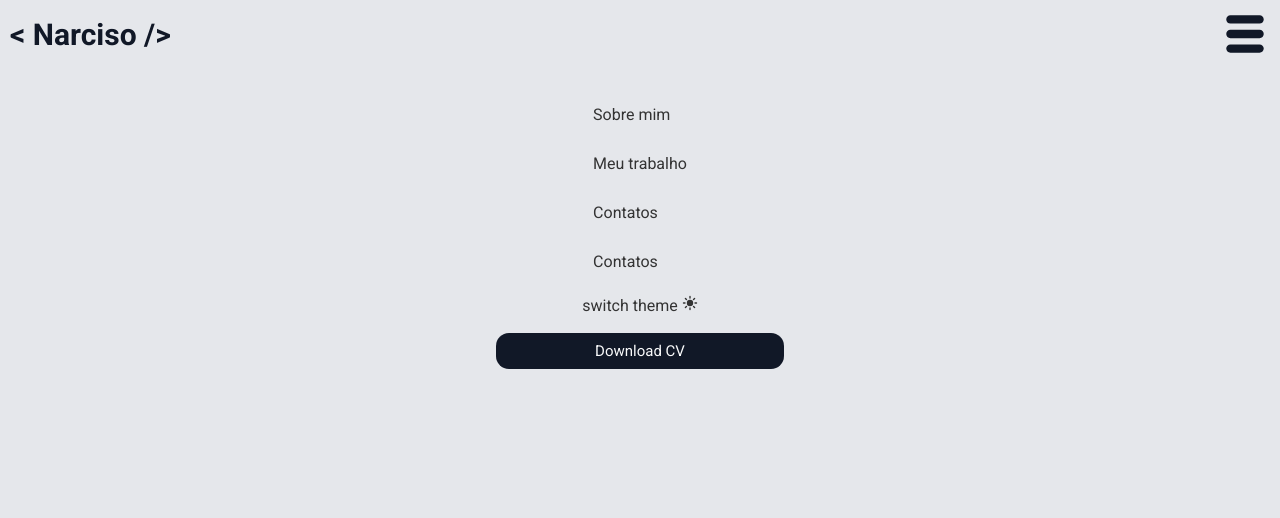
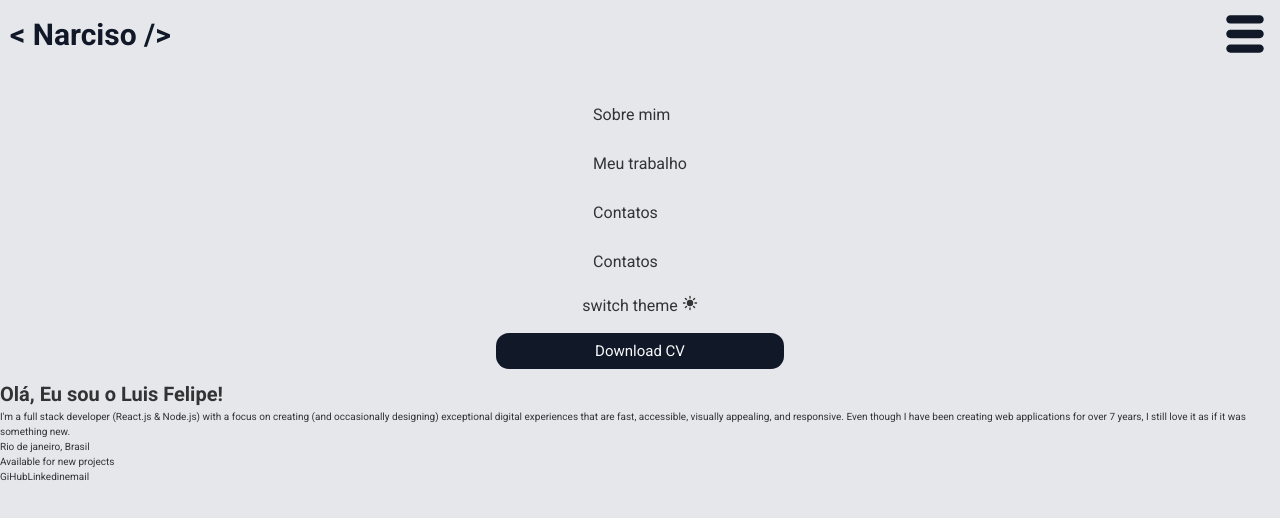
Before and after one commit to Narciso39/portfolio, a React (Vite) app in the folder frontend/: page / in a window 1280 px wide. Shown: the top 518 px of the page. Built offline with nearby package versions, Linux system fonts and the light colour scheme.

Commit message:
animação do nome do hero no css

```diff
--- /dev/null
+++ b/frontend/src/components/hero/Hero.tsx
@@ -0,0 +1,21 @@
+import React from "react";
+import * as S from "./styles";
+import { c, d, n, p } from "./utils";
+
+const Hero: React.FC = () => {
+  return (
+    <>
+      <S.hero>
+        <S.name>{n}</S.name>
+        <S.presentation>{p}</S.presentation>
+        <S.city>{c}</S.city>
+        <S.projects>{d}</S.projects>
+        <S.link>GiHub</S.link>
+        <S.link>Linkedin</S.link>
+        <S.link>email</S.link>
+      </S.hero>
+    </>
+  );
+};
+
+export default Hero;
--- /dev/null
+++ b/frontend/src/components/hero/styles.ts
@@ -0,0 +1,41 @@
+import styled from "styled-components";
+
+export const hero = styled.section`
+  overflow: hidden;
+`;
+
+export const name = styled.h2`
+  font-size: 2rem;
+  font-weight: bold;
+  color: ${(props) => props.theme.text};
+  overflow: hidden;
+  white-space: nowrap;
+  border-right: 2px solid ${(props) => props.theme.text};
+  animation: typing 4s steps(20) 1s 1 normal both, blink 0.5s step-end infinite;
+
+  @keyframes typing {
+    from {
+      width: 0;
+    }
+    to {
+      width: 100%;
+    }
+  }
+
+  @keyframes blink {
+    from {
+      border-color: transparent;
+    }
+    to {
+      border-color: ${(props) => props.theme.text};
+    }
+  }
+`;
+
+export const presentation = styled.p``;
+
+export const city = styled.p``;
+
+export const projects = styled.p``;
+
+export const link = styled.a``;
--- /dev/null
+++ b/frontend/src/components/hero/utils.ts
@@ -0,0 +1,8 @@
+export const n = "Olá, Eu sou o Luis Felipe!";
+
+export const p =
+  "I'm a full stack developer (React.js & Node.js) with a focus on creating (and occasionally designing) exceptional digital experiences that are fast, accessible, visually appealing, and responsive. Even though I have been creating web applications for over 7 years, I still love it as if it was something new.";
+
+export const c = "Rio de janeiro, Brasil";
+
+export const d = "Available for new projects";
--- a/frontend/src/page/home/Home.tsx
+++ b/frontend/src/page/home/Home.tsx
@@ -1,5 +1,6 @@
 import React from "react";
 import NavBar from "../../components/navbar/NavBar";
+import Hero from "../../components/hero/Hero";
 type HomeProps = {
   themeDark: React.Dispatch<React.SetStateAction<boolean>>;
   value: boolean;
@@ -8,6 +9,7 @@ const Home: React.FC<HomeProps> = ({themeDark, value})=> {
   return (
     <>
     <NavBar themeDark={themeDark} value={value}/>
+    <Hero />
     </>
 );
 };
```
